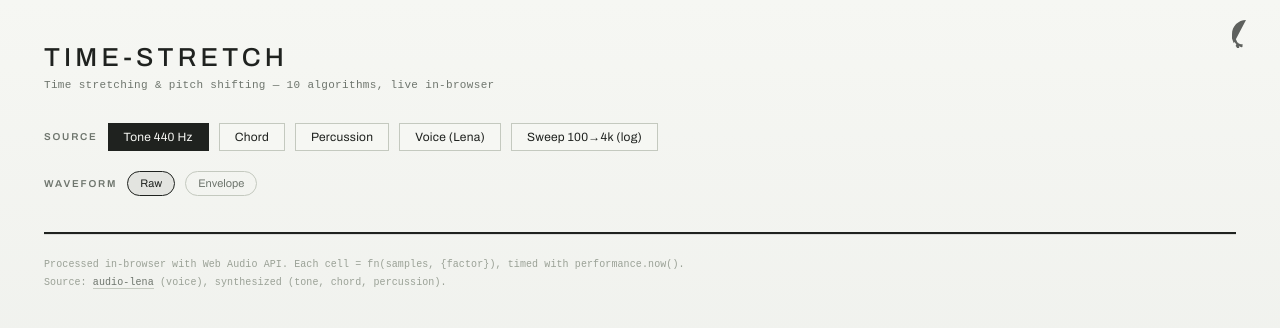
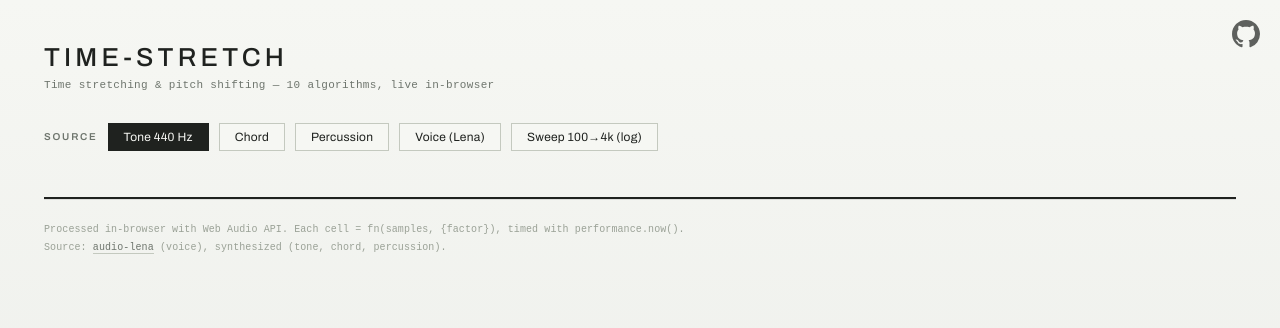
Before and after one commit to audiojs/time-stretch, a website: page index.html in a window 1280 px wide. Drawn offline with Linux system fonts and the light colour scheme; a web font is replaced by a local one.

Commit message:
Update index.html

```diff
--- a/index.html
+++ b/index.html
@@ -160,7 +160,7 @@ h1{font:500 clamp(20px,2.5vw,26px)/1 var(--sans);letter-spacing:0.16em;text-tran
 <body>
 
 <a href="https://github.com/audiojs/time-stretch" class="github-link" target="_blank" rel="noopener">
-  <svg viewBox="0 0 24 24"><path d="M12 0c-6.626 0-12 5.373-12 12 0 5.302 3.438 9.8 8.207 11.387.599.111.793-.261.793-.577v-2.234c-3.338.726-4.033-1.416-4.033-1.416-.546 1.377-1.333 1.74-1.333 1.74-.889 1.205-.082 1.838-.082 1.838 1.02 1.078 1.02 2.317 0 3.393-.789 1.838-1.925 1.838-1.74 0-1.416-.726-1.416-1.416 0-.716.453-1.332 1.333-1.332.66 0 1.207.548 1.333 1.174.599 0 1.836-1.078 1.836-1.836 0-.316.082-.662.333-1.078 1.78.226 1.74-.667 1.74-1.416 0-5.302-3.438-9.8-8.207-11.387-3.338-.111-.793-.261-.793-.577v-2.234c-3.338.726-4.033-1.416-4.033-1.416-.546 1.377-1.333 1.74-1.333 1.74-.889 1.205-.082 1.838-.082 1.838 1.02 1.078 1.02 2.317 0 3.393-.789 1.838-1.925 1.838-1.74 0-1.416-.726-1.416-1.416 0-.716.453-1.332 1.333-1.332.66 0 1.207.548 1.333 1.174.599 0 1.836-1.078 1.836-1.836 0-.316.082-.662.333-1.078 1.78.226 1.74-.667 1.74-1.416z"/></svg>
+  <svg viewBox="0 0 16 16"><path d="M8 0C3.58 0 0 3.58 0 8c0 3.54 2.29 6.53 5.47 7.59.4.07.55-.17.55-.38 0-.19-.01-.82-.01-1.49-2.01.37-2.53-.49-2.69-.94-.09-.23-.48-.94-.82-1.13-.28-.15-.68-.52-.01-.53.63-.01 1.08.58 1.23.82.72 1.21 1.87.87 2.33.66.07-.52.28-.87.51-1.07-1.78-.2-3.64-.89-3.64-3.95 0-.87.31-1.59.82-2.15-.08-.2-.36-1.02.08-2.12 0 0 .67-.21 2.2.82.64-.18 1.32-.27 2-.27.68 0 1.36.09 2 .27 1.53-1.04 2.2-.82 2.2-.82.44 1.1.16 1.92.08 2.12.51.56.82 1.27.82 2.15 0 3.07-1.87 3.75-3.65 3.95.29.25.54.73.54 1.48 0 1.07-.01 1.93-.01 2.2 0 .21.15.46.55.38A8.013 8.013 0 0016 8c0-4.42-3.58-8-8-8z"/></svg>
 </a>
 
 <h1>time-stretch</h1>
@@ -174,12 +174,6 @@ h1{font:500 clamp(20px,2.5vw,26px)/1 var(--sans);letter-spacing:0.16em;text-tran
   <button class="source-btn" data-src="voice">Voice (Lena)</button>
   <button class="source-btn" data-src="sweep">Sweep 100→4k (log)</button>
   <span id="status"></span>
-</div>
-
-<div class="tool-bar">
-  <label>Waveform</label>
-  <button class="wave-btn active" data-wave="raw">Raw</button>
-  <button class="wave-btn" data-wave="envelope">Envelope</button>
 </div>
 
 <div class="benchbar" id="benchbar"></div>
```
